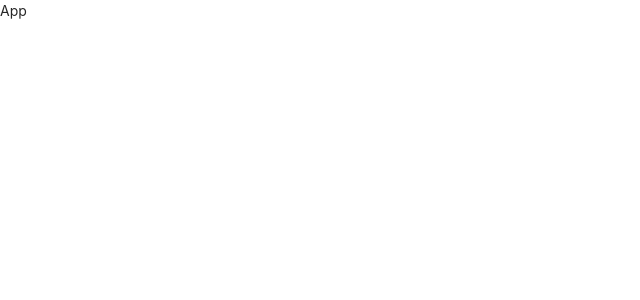
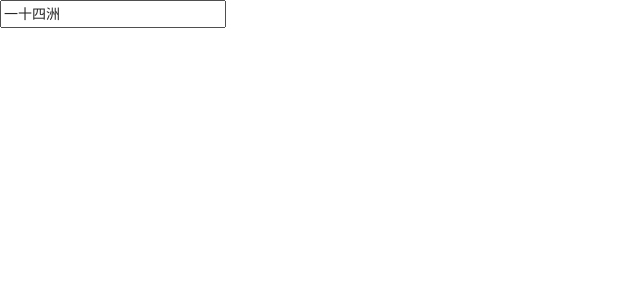
Before and after one commit to 12213-maker/React_learning, a React (Create React App) app in the folder react脚手架/react-jiaoshoujia/: page / in a window 1280 px wide. Shown: the top 300 px of the page, without its empty margins (0-640 px from the left). Built offline with nearby package versions, Linux system fonts and the light colour scheme.

Commit message:
forwardRef的转发

```diff
--- a/react脚手架/react-jiaoshoujia/src/App.js
+++ b/react脚手架/react-jiaoshoujia/src/App.js
@@ -1,9 +1,40 @@
 import React, { PureComponent } from 'react'
+//ref的转发，例如：获取表单元素中的值
+
+// class Kid extends PureComponent {
+//     render() {
+//         return (
+//             <div>
+//                 <input value={'一十四洲'} />
+//             </div>
+//         )
+//     }
+// }
+
+//forwardRef的转发，forwardRef是一个函数，以render函数作为参数，返回一个组件
+const Kid = React.forwardRef((props, refs) => {
+    return (
+        <div>
+            <input value={'一十四洲'} ref={refs}/>
+        </div>
+    )
+})
 
 export default class App extends PureComponent {
-  render() {
-    return (
-      <div>App</div>
-    )
-  }
+    constructor() {
+        super()
+        this.value = React.createRef()
+        this.state = {}
+    }
+    componentDidMount() {
+        console.log(this.value.current.value);
+    }
+    render() {
+
+        return (
+            <div>
+                <Kid ref={this.value}></Kid>
+            </div>
+        )
+    }
 }
```
Also changed, not shown: react脚手架/react-jiaoshoujia/src/Bpp.js (added, +49 -0 lines).
